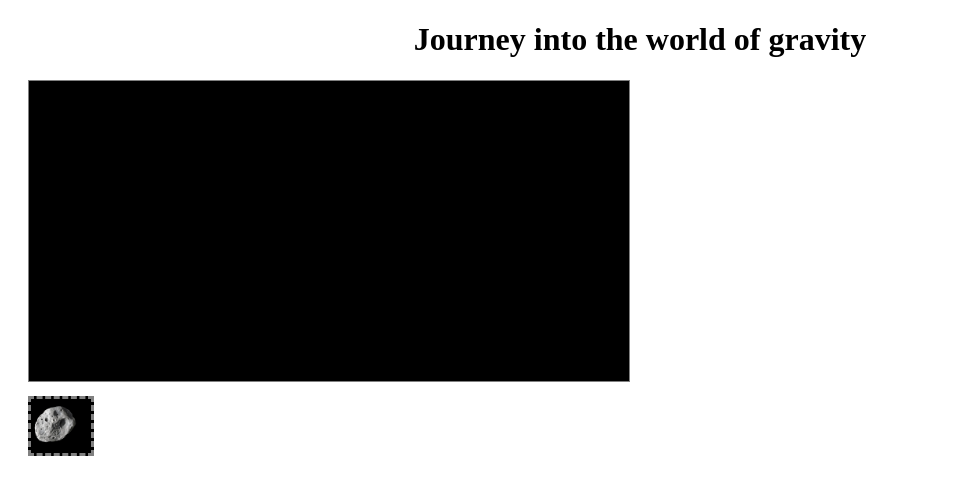
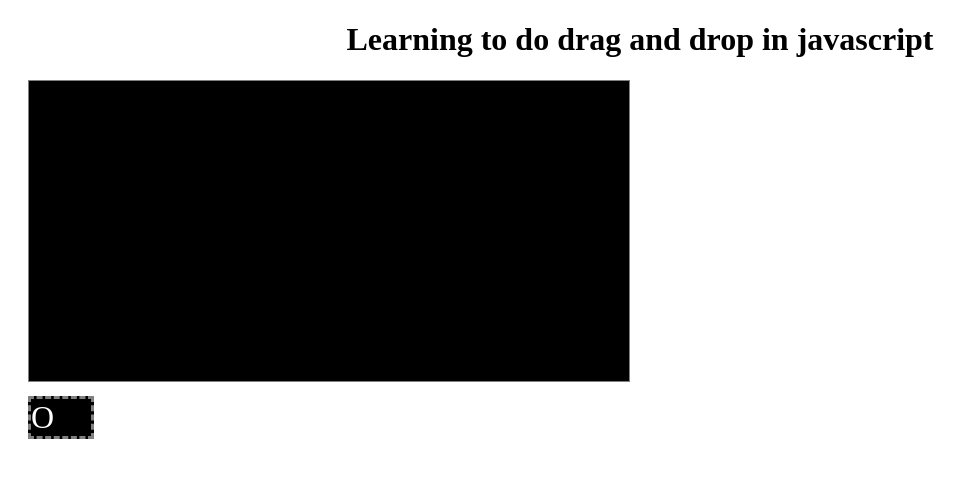
Before and after one commit to kiwiheretic/gravity, a plain HTML site: page index.html in a window 1280 px wide. Shown: the whole page, without its empty margins (0-969 px from the left). Drawn offline with Linux system fonts and the light colour scheme.

Commit message:
Update to using an O instead of a rock

```diff
--- a/css/styles.css
+++ b/css/styles.css
@@ -24,6 +24,10 @@ div.objects div.box {
   background-color: black;
 }
 
+div.box span.object {
+  color: white;
+  font-size: 32px;
+}
 
 div.objects div.box img {
   width: 50px;
--- a/index.html
+++ b/index.html
@@ -5,7 +5,7 @@
   <meta charset="utf-8">
   <meta name="viewport" content="width=device-width, initial-scale=1">
 
-  <title>Gravity</title>
+  <title>Drag and Drop Practice </title>
   <meta name="description" content="A simple HTML5 Template for new projects.">
   <meta name="author" content="KiwiHeretic">
 
@@ -25,7 +25,7 @@
 
 <body>
   <!-- your content here... -->
-  <h1>Journey into the world of gravity</h1>
+  <h1>Learning to do drag and drop in javascript</h1>
   <div class="container">
     <div class="left-region">
       <div class="canvas">
@@ -34,7 +34,10 @@
       </div>
       <div id="object-block-2" class="objects">
         <div class="box">
+          <span class="object" draggable="true">O</span>
+          <!--
           <img src="asteroid.png" draggable="true" alt="asteroid">
+          -->
         </div>
 
       </div>
@@ -48,7 +51,8 @@
          var dragged;
          var universe = new Universe(document.querySelector("canvas#universe"));
 
-         var imgs = document.querySelectorAll("img[draggable='true']");
+         //var imgs = document.querySelectorAll("img[draggable='true']");
+         var imgs = document.querySelectorAll("div.box span.object");
          imgs.forEach( function (elmt) {
            var obj = new DraggableObject(elmt);
            universe.add(obj);
```
